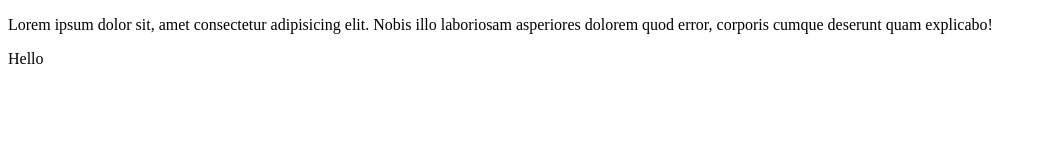
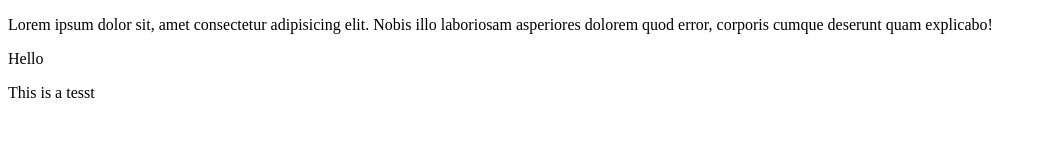
Before and after one commit to JuanSebastianM/to-learn-repo, a plain HTML site: page index.html in a window 1280 px wide. Shown: the whole page, without its empty margins (0-1046 px from the left). Drawn offline with Linux system fonts and the light colour scheme.

Commit message:
Edited index.html

```diff
--- a/index.html
+++ b/index.html
@@ -10,5 +10,6 @@
 <body>
     <p>Lorem ipsum dolor sit, amet consectetur adipisicing elit. Nobis illo laboriosam asperiores dolorem quod error, corporis cumque deserunt quam explicabo!</p>
     <p>Hello</p>
+    <p>This is a tesst</p>
 </body>
 </html>
```
